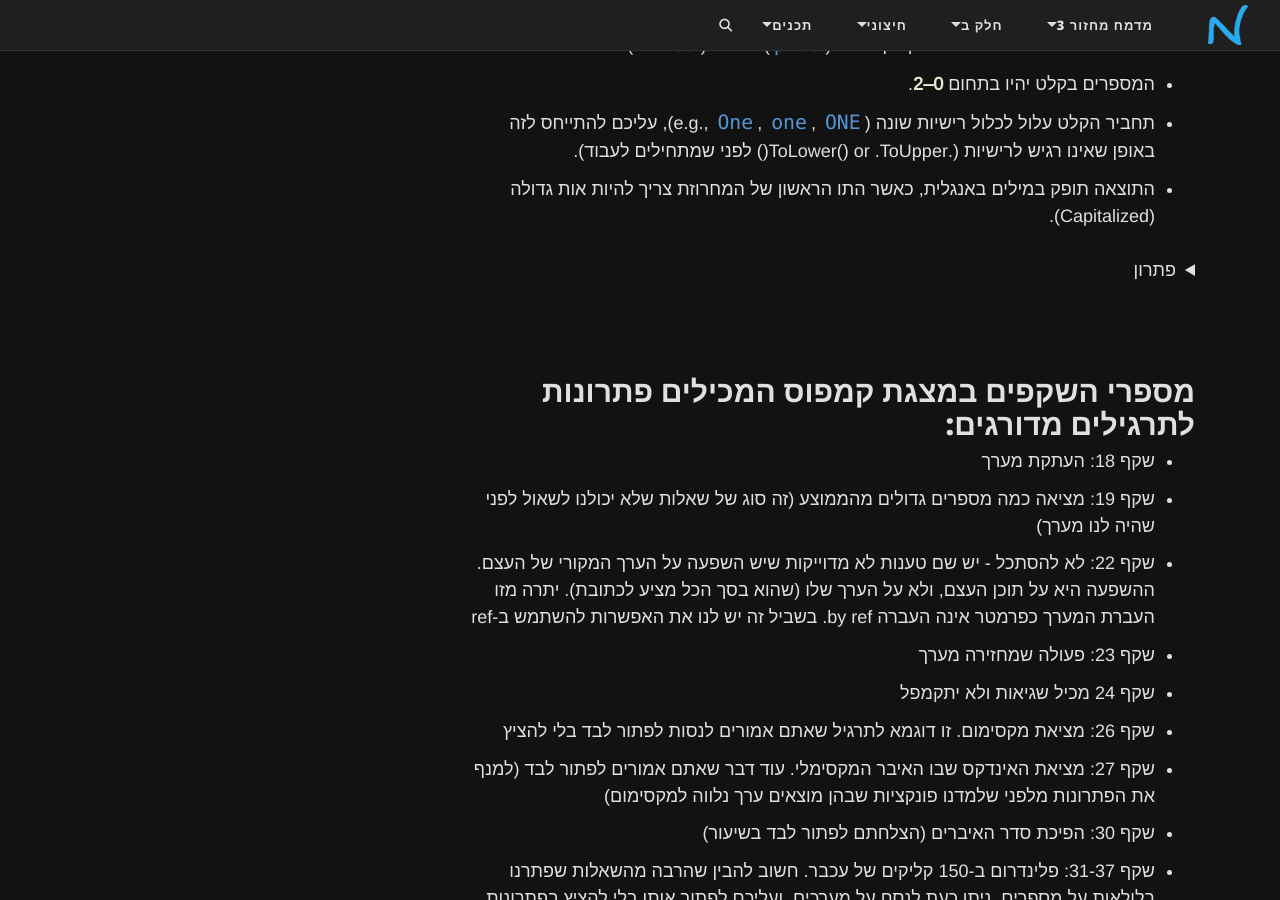
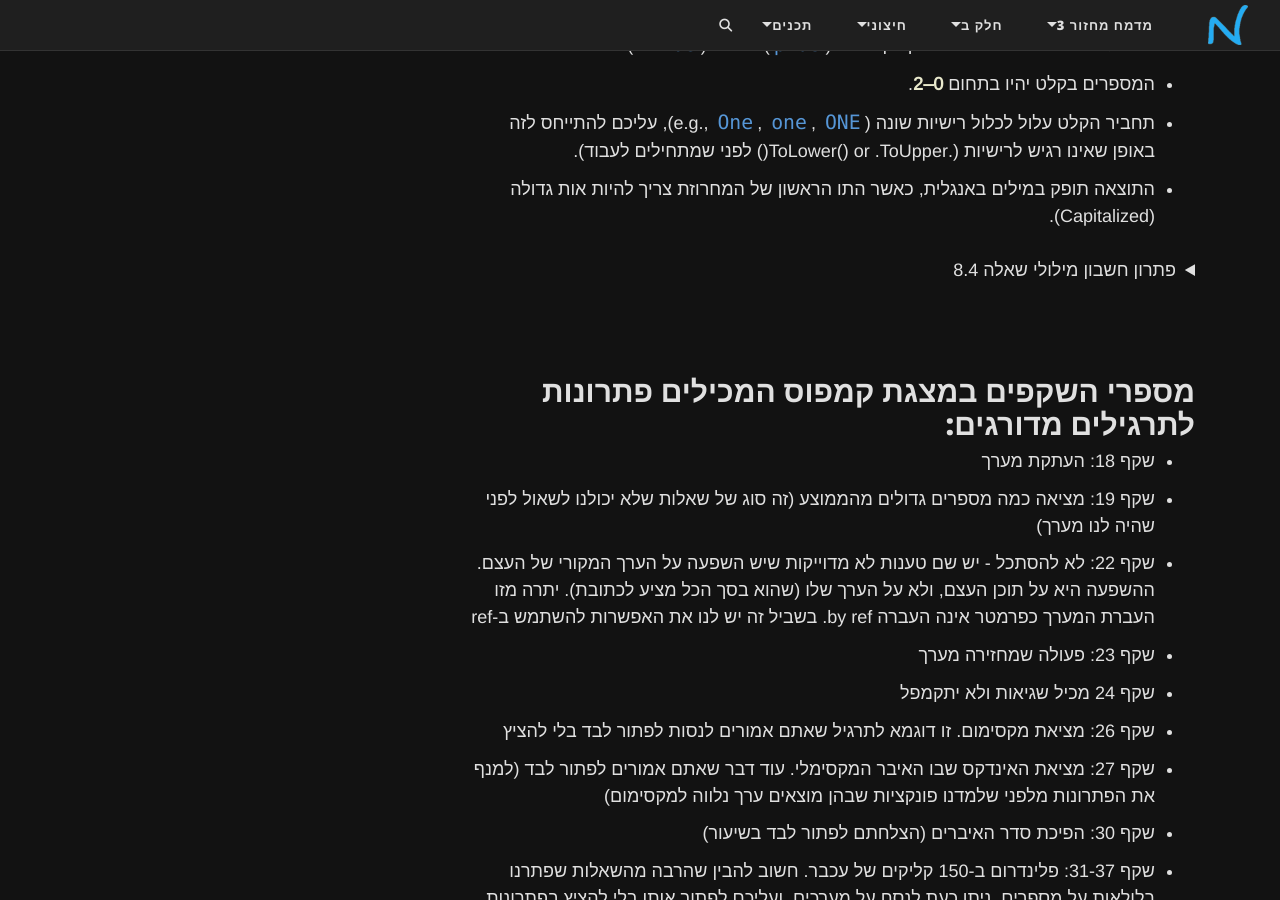
Before and after one commit to 3strategy/BeautifulYesodot, a Jekyll site: the page built from cs2/Chapter9b.md, in a window 1280 px wide and 900 px high, scrolled down 4026 px. Built offline with Jekyll 4.4.1, drawn with Linux system fonts in a browser that asks for light colours; comment, search, counter and statistics services are not loaded.

Commit message:
הפניות ל8.4

````diff
--- a/cs2/Chapter9b.md
+++ b/cs2/Chapter9b.md
@@ -3,7 +3,7 @@ layout: page
 title: "פרק 9b - מערכים - הערות ותוספות"
 subtitle: "הערות והרחבות על מערכים. קישורים לקמפוס"
 author: גיא סידס
-tags: [איתחול עם סוגריים מרובעים, גישה לאיבר מהסוף, ^i, פלינדרום במערך]
+tags: [איתחול עם סוגריים מרובעים, חשבון מילולי, שאלה 8.4, גישה לאיבר מהסוף, ^i, פלינדרום במערך]
 mathjax: true
 lang: he
 ---
@@ -247,7 +247,7 @@ Console.WriteLine(MathInWords("one minus One")); // Output: "Zero"
 
 
 
-<details markdown="1"><summary>פתרון</summary>
+<details markdown="1"><summary>פתרון חשבון מילולי שאלה 8.4</summary>
 
 ```csharp
 public static string MathInWords(string s)
````
Also changed, not shown: cs2/Chapter9Ex9.1.md (+1 -2 lines).
